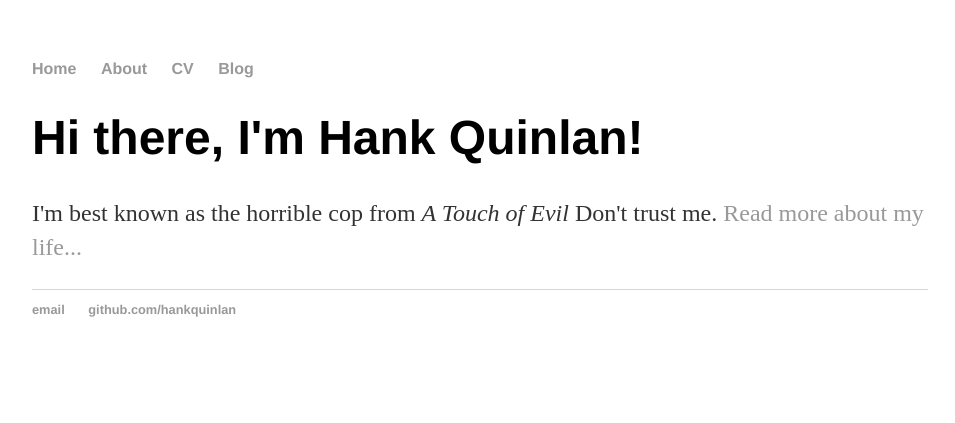
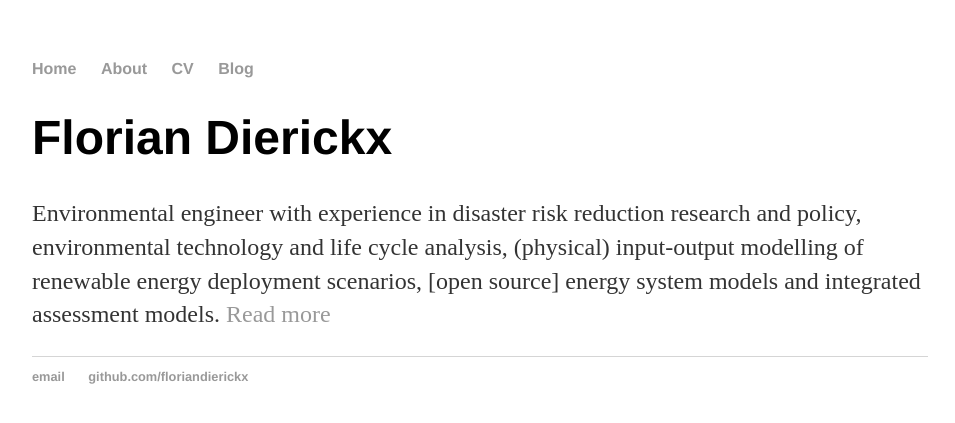
Before and after one commit to floriandierickx/floriandierickx.github.io, a Jekyll site: the page built from index.html, in a window 1280 px wide. Shown: the top 423 px of the page, without its empty margins (160-1115 px from the left). Built offline with Jekyll 4.4.1, drawn with Linux system fonts in a browser that asks for light colours.

Commit message:
Update index.html

```diff
--- a/index.html
+++ b/index.html
@@ -1,30 +1,8 @@
-<!DOCTYPE html>
-<html>
-	<head>
-		<title>Hank Quinlan, Horrible Cop</title>
-		<!-- link to main stylesheet -->
-		<link rel="stylesheet" type="text/css" href="/css/main.css">
-	</head>
-	<body>
-		<nav>
-    		<ul>
-        		<li><a href="/">Home</a></li>
-	        	<li><a href="/about">About</a></li>
-        		<li><a href="/cv">CV</a></li>
-        		<li><a href="/blog">Blog</a></li>
-    		</ul>
-		</nav>
-		<div class="container">
-    		<div class="blurb">
-        		<h1>Hi there, I'm Hank Quinlan!</h1>
-				<p>I'm best known as the horrible cop from <em>A Touch of Evil</em> Don't trust me. <a href="/about">Read more about my life...</a></p>
-    		</div><!-- /.blurb -->
-		</div><!-- /.container -->
-		<footer>
-    		<ul>
-        		<li><a href="mailto:hankquinlanhub@gmail.com">email</a></li>
-        		<li><a href="https://github.com/hankquinlan">github.com/hankquinlan</a></li>
-			</ul>
-		</footer>
-	</body>
-</html>
+---
+layout: default
+title: Florian Dierickx
+---
+<div class="blurb">
+	<h1>Florian Dierickx</h1>
+	<p>Environmental engineer with experience in disaster risk reduction research and policy, environmental technology and life cycle analysis, (physical) input-output modelling of renewable energy deployment scenarios, [open source] energy system models and integrated assessment models. <a href="/about">Read more</a></p>
+</div><!-- /.blurb -->
```
